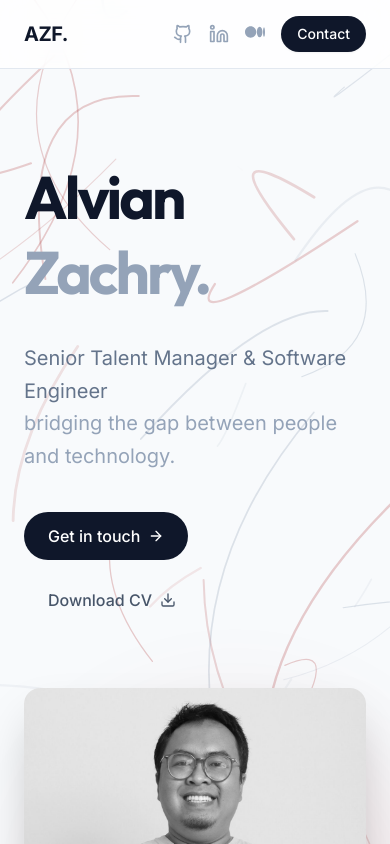
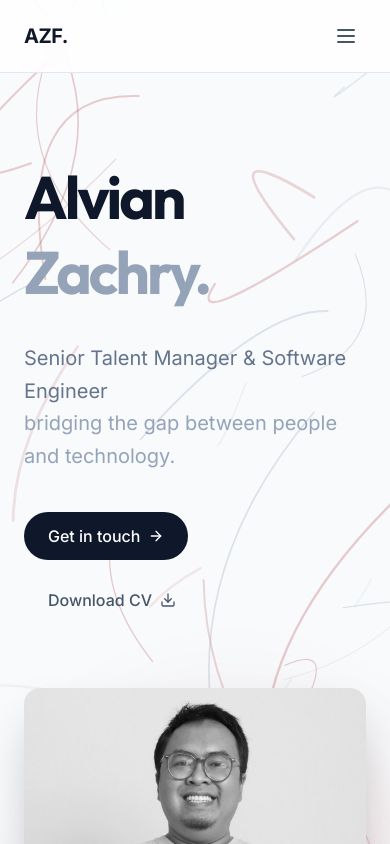
Before and after one commit to alvianzf/new-portfolio, a React (Vite) app: page / in a window 390 px wide. Shown: the top 844 px of the page. Built offline with nearby package versions, Linux system fonts and the light colour scheme.

Commit message:
feat: add nav buttons on mobile

```diff
--- a/src/components/Header.tsx
+++ b/src/components/Header.tsx
@@ -1,19 +1,39 @@
-import { NavLink } from 'react-router-dom';
-import { Github, Linkedin, ChevronDown, FileJson, Receipt, CloudRain, MessageSquareWarning, CheckCircle2 } from 'lucide-react';
+import { useState, useEffect } from 'react';
+import { NavLink, useLocation } from 'react-router-dom';
+import { Github, Linkedin, ChevronDown, FileJson, Receipt, CloudRain, MessageSquareWarning, CheckCircle2, Menu, X } from 'lucide-react';
 import { FontAwesomeIcon } from '@fortawesome/react-fontawesome';
 import { faMedium } from '@fortawesome/free-brands-svg-icons';
+import { motion, AnimatePresence } from 'framer-motion';
 
 export default function Header() {
+  const [isMobileMenuOpen, setIsMobileMenuOpen] = useState(false);
+  const [isToolsOpen, setIsToolsOpen] = useState(false);
+  const location = useLocation();
+
+  // Close mobile menu when route changes
+  useEffect(() => {
+    setIsMobileMenuOpen(false);
+  }, [location]);
+
+  // Prevent scrolling when mobile menu is open
+  useEffect(() => {
+    if (isMobileMenuOpen) {
+      document.body.style.overflow = 'hidden';
+    } else {
+      document.body.style.overflow = 'unset';
+    }
+  }, [isMobileMenuOpen]);
+
   return (
     <header className="fixed top-0 left-0 right-0 z-50 bg-white/80 backdrop-blur-md border-b border-slate-200 transition-all duration-300">
       <div className="container mx-auto px-6 py-4">
         <div className="flex justify-between items-center">
           {/* Logo */}
-          <NavLink to="/" className="text-xl font-bold tracking-tight text-slate-900 hover:text-[#990000] transition-colors">
+          <NavLink to="/" className="text-xl font-bold tracking-tight text-slate-900 hover:text-[#990000] transition-colors z-50">
             AZF.
           </NavLink>
 
-          {/* Minimalist Navigation */}
+          {/* Regular Navigation (Tablet & Desktop) */}
           <nav className="hidden md:flex items-center space-x-8">
             {['About', 'Experience', 'Blog'].map((item) => (
               <NavLink
@@ -28,7 +48,7 @@ export default function Header() {
               </NavLink>
             ))}
 
-            {/* Tools Dropdown */}
+            {/* Tools Dropdown (Desktop) */}
             <div className="relative group">
               <button className="flex items-center space-x-1 text-sm font-medium text-slate-500 hover:text-[#990000] transition-colors py-2">
                 <span>Tools</span>
@@ -37,7 +57,6 @@ export default function Header() {
 
               <div className="absolute top-full right-0 w-[500px] pt-4 opacity-0 invisible group-hover:opacity-100 group-hover:visible transition-all duration-200 transform origin-top-right">
                 <div className="bg-white rounded-xl shadow-xl border border-slate-100 p-6 grid grid-cols-2 gap-6 relative">
-                  {/* Triangle Arrow */}
                   <div className="absolute -top-2 right-6 w-4 h-4 bg-white border-t border-l border-slate-100 transform rotate-45"></div>
 
                   {/* Web Apps Category */}
@@ -46,7 +65,7 @@ export default function Header() {
                     <div className="space-y-2">
                       <a href="https://jsonify.alvianzf.id" target="_blank" rel="noopener noreferrer" className="block p-2 -mx-2 rounded-lg hover:bg-slate-50 transition-colors group/item">
                         <div className="flex items-start gap-3">
-                          <div className="p-2 bg-red-50 text-brand-red rounded-lg group-hover/item:text-[#990000] group-hover/item:bg-red-50 transition-colors">
+                          <div className="p-2 bg-red-50 text-[#990000] rounded-lg">
                             <FileJson className="w-5 h-5" />
                           </div>
                           <div>
@@ -57,7 +76,7 @@ export default function Header() {
                       </a>
                       <a href="https://invoice.alvianzf.id" target="_blank" rel="noopener noreferrer" className="block p-2 -mx-2 rounded-lg hover:bg-slate-50 transition-colors group/item">
                         <div className="flex items-start gap-3">
-                          <div className="p-2 bg-green-50 text-green-600 rounded-lg group-hover/item:text-[#990000] group-hover/item:bg-red-50 transition-colors">
+                          <div className="p-2 bg-green-50 text-green-600 rounded-lg group-hover/item:text-[#990000] transition-colors">
                             <Receipt className="w-5 h-5" />
                           </div>
                           <div>
@@ -75,34 +94,34 @@ export default function Header() {
                     <div className="space-y-2">
                       <a href="https://www.npmjs.com/package/make-it-rain" target="_blank" rel="noopener noreferrer" className="block p-2 -mx-2 rounded-lg hover:bg-slate-50 transition-colors group/item">
                         <div className="flex items-start gap-3">
-                          <div className="p-2 bg-purple-50 text-purple-600 rounded-lg group-hover/item:text-[#990000] group-hover/item:bg-red-50 transition-colors">
+                          <div className="p-2 bg-purple-50 text-purple-600 rounded-lg group-hover/item:text-[#990000] transition-colors">
                             <CloudRain className="w-5 h-5" />
                           </div>
                           <div>
                             <div className="text-sm font-semibold text-slate-900 group-hover/item:text-[#990000] transition-colors">make-it-rain</div>
-                            <div className="text-xs text-slate-500">Currency formatting utility</div>
+                            <div className="text-xs text-slate-500">Currency symbols</div>
                           </div>
                         </div>
                       </a>
                       <a href="https://www.npmjs.com/package/env-validate-sarcastically" target="_blank" rel="noopener noreferrer" className="block p-2 -mx-2 rounded-lg hover:bg-slate-50 transition-colors group/item">
                         <div className="flex items-start gap-3">
-                          <div className="p-2 bg-yellow-50 text-yellow-600 rounded-lg group-hover/item:text-[#990000] group-hover/item:bg-red-50 transition-colors">
+                          <div className="p-2 bg-yellow-50 text-yellow-600 rounded-lg group-hover/item:text-[#990000] transition-colors">
                             <MessageSquareWarning className="w-5 h-5" />
                           </div>
                           <div>
                             <div className="text-sm font-semibold text-slate-900 group-hover/item:text-[#990000] transition-colors">env-validate</div>
-                            <div className="text-xs text-slate-500">Sarcastic env validation</div>
+                            <div className="text-xs text-slate-500">Sarcastic validation</div>
                           </div>
                         </div>
                       </a>
                       <a href="https://www.npmjs.com/package/a-valid-json" target="_blank" rel="noopener noreferrer" className="block p-2 -mx-2 rounded-lg hover:bg-slate-50 transition-colors group/item">
                         <div className="flex items-start gap-3">
-                          <div className="p-2 bg-teal-50 text-teal-600 rounded-lg group-hover/item:text-[#990000] group-hover/item:bg-red-50 transition-colors">
+                          <div className="p-2 bg-teal-50 text-teal-600 rounded-lg group-hover/item:text-[#990000] transition-colors">
                             <CheckCircle2 className="w-5 h-5" />
                           </div>
                           <div>
                             <div className="text-sm font-semibold text-slate-900 group-hover/item:text-[#990000] transition-colors">a-valid-json</div>
-                            <div className="text-xs text-slate-500">Strict JSON validation</div>
+                            <div className="text-xs text-slate-500">JSON validation</div>
                           </div>
                         </div>
                       </a>
@@ -113,41 +132,128 @@ export default function Header() {
             </div>
           </nav>
 
-          {/* Social Icons - Clean & Minimal */}
-          <div className="flex items-center space-x-4">
-            <a
-              href="https://github.com/alvianzf"
-              target="_blank"
-              rel="noopener noreferrer"
-              className="text-slate-400 hover:text-[#990000] transition-colors"
-            >
+          {/* Social Icons & Hamburger (Mobile and Desktop) */}
+          <div className="flex items-center space-x-2 md:space-x-4">
+            <div className="hidden sm:flex items-center space-x-2 md:space-x-4">
+              <a href="https://github.com/alvianzf" target="_blank" rel="noopener noreferrer" className="text-slate-400 hover:text-[#990000] transition-colors" title="GitHub">
                 <Github className="w-5 h-5" />
               </a>
-            <a
-              href="https://linkedin.com/in/alvianzf"
-              target="_blank"
-              rel="noopener noreferrer"
-              className="text-slate-400 hover:text-[#990000] transition-colors"
-            >
+              <a href="https://linkedin.com/in/alvianzf" target="_blank" rel="noopener noreferrer" className="text-slate-400 hover:text-[#990000] transition-colors" title="LinkedIn">
                 <Linkedin className="w-5 h-5" />
               </a>
-            <a
-              href="https://medium.com/@alvianzf"
-              target="_blank"
-              rel="noopener noreferrer"
-              className="text-slate-400 hover:text-[#990000] transition-colors"
-            >
+              <a href="https://medium.com/@alvianzf" target="_blank" rel="noopener noreferrer" className="text-slate-400 hover:text-[#990000] transition-colors" title="Medium">
                 <FontAwesomeIcon icon={faMedium} className="w-5 h-5" />
               </a>
-            <a
-              href="mailto:alvianzf@gmail.com"
-              className="px-4 py-2 text-sm font-medium text-white bg-slate-900 rounded-full hover:bg-[#990000] transition-all shadow-sm hover:shadow-md"
-            >
+              <a href="mailto:alvianzf@gmail.com" className="hidden lg:block px-4 py-2 text-sm font-medium text-white bg-slate-900 rounded-full hover:bg-[#990000] transition-all shadow-sm hover:shadow-md" title="Send Email">
                 Contact
               </a>
             </div>
+
+            {/* Hamburger Button */}
+            <button
+              onClick={() => setIsMobileMenuOpen(!isMobileMenuOpen)}
+              className="md:hidden p-2 text-slate-600 hover:text-[#990000] transition-colors z-50 rounded-lg hover:bg-slate-100"
+              aria-label="Toggle menu"
+            >
+              {isMobileMenuOpen ? <X className="w-6 h-6" /> : <Menu className="w-6 h-6" />}
+            </button>
           </div>
         </div>
+      </div>
+
+      {/* Mobile Menu Overlay */}
+      <AnimatePresence>
+        {isMobileMenuOpen && (
+          <motion.div
+            initial={{ opacity: 0, y: -20 }}
+            animate={{ opacity: 1, y: 0 }}
+            exit={{ opacity: 0, y: -20 }}
+            transition={{ duration: 0.2 }}
+            className="fixed top-[73px] left-0 right-0 bottom-0 h-[calc(100vh-73px)] bg-white z-40 md:hidden overflow-y-auto"
+          >
+            <div className="container mx-auto px-6 py-8 flex flex-col space-y-8">
+              {/* Navigation Links */}
+              <div className="flex flex-col space-y-6">
+                {['About', 'Experience', 'Blog'].map((item) => (
+                  <NavLink
+                    key={item}
+                    to={item === 'About' ? '/' : `/${item.toLowerCase()}`}
+                    className={({ isActive }) =>
+                      `text-2xl font-bold transition-all ${isActive ? 'text-[#990000]' : 'text-slate-900'}`
+                    }
+                  >
+                    {item}
+                  </NavLink>
+                ))}
+
+                {/* Mobile Tools Dropdown */}
+                <div className="flex flex-col space-y-4">
+                  <button
+                    onClick={() => setIsToolsOpen(!isToolsOpen)}
+                    className="flex items-center justify-between text-2xl font-bold text-slate-900"
+                  >
+                    <span>Tools</span>
+                    <motion.div animate={{ rotate: isToolsOpen ? 180 : 0 }}>
+                      <ChevronDown className="w-6 h-6" />
+                    </motion.div>
+                  </button>
+
+                  <AnimatePresence>
+                    {isToolsOpen && (
+                      <motion.div
+                        initial={{ height: 0, opacity: 0 }}
+                        animate={{ height: 'auto', opacity: 1 }}
+                        exit={{ height: 0, opacity: 0 }}
+                        className="overflow-hidden space-y-4 pl-4 border-l-2 border-slate-100"
+                      >
+                        <div className="space-y-4 pt-2">
+                          <p className="text-xs font-bold text-slate-400 uppercase tracking-wider">Web Apps</p>
+                          <a href="https://jsonify.alvianzf.id" className="flex items-center gap-3 text-slate-600 font-medium">
+                            <FileJson className="w-5 h-5 text-[#990000]" /> JSON Formatter
+                          </a>
+                          <a href="https://invoice.alvianzf.id" className="flex items-center gap-3 text-slate-600 font-medium">
+                            <Receipt className="w-5 h-5 text-green-600" /> Invoice Gen
+                          </a>
+                        </div>
+                        <div className="space-y-4 pt-2">
+                          <p className="text-xs font-bold text-slate-400 uppercase tracking-wider">NPM Packages</p>
+                          <a href="https://www.npmjs.com/package/make-it-rain" className="flex items-center gap-3 text-slate-600 font-medium">
+                            <CloudRain className="w-5 h-5 text-purple-600" /> make-it-rain
+                          </a>
+                          <a href="https://www.npmjs.com/package/env-validate-sarcastically" className="flex items-center gap-3 text-slate-600 font-medium">
+                            <MessageSquareWarning className="w-5 h-5 text-yellow-600" /> env-validate
+                          </a>
+                        </div>
+                      </motion.div>
+                    )}
+                  </AnimatePresence>
+                </div>
+              </div>
+
+              {/* Social and Contact */}
+              <div className="pt-8 border-t border-slate-100">
+                <div className="flex items-center space-x-6 mb-8">
+                  <a href="https://github.com/alvianzf" className="text-slate-400 hover:text-[#990000] transition-colors">
+                    <Github className="w-8 h-8" />
+                  </a>
+                  <a href="https://linkedin.com/in/alvianzf" className="text-slate-400 hover:text-[#990000] transition-colors">
+                    <Linkedin className="w-8 h-8" />
+                  </a>
+                  <a href="https://medium.com/@alvianzf" className="text-slate-400 hover:text-[#990000] transition-colors">
+                    <FontAwesomeIcon icon={faMedium} className="w-8 h-8" />
+                  </a>
+                </div>
+                <a
+                  href="mailto:alvianzf@gmail.com"
+                  className="block w-full text-center px-6 py-4 text-lg font-bold text-white bg-slate-900 rounded-2xl hover:bg-[#990000] transition-all shadow-lg"
+                >
+                  Get in Touch
+                </a>
+              </div>
+            </div>
+          </motion.div>
+        )}
+      </AnimatePresence>
     </header>
   );
 }
```
Also changed, not shown: 1 other file (tests, documents, lock files or other folders). Lines whose indentation alone changed are shown as unchanged.
